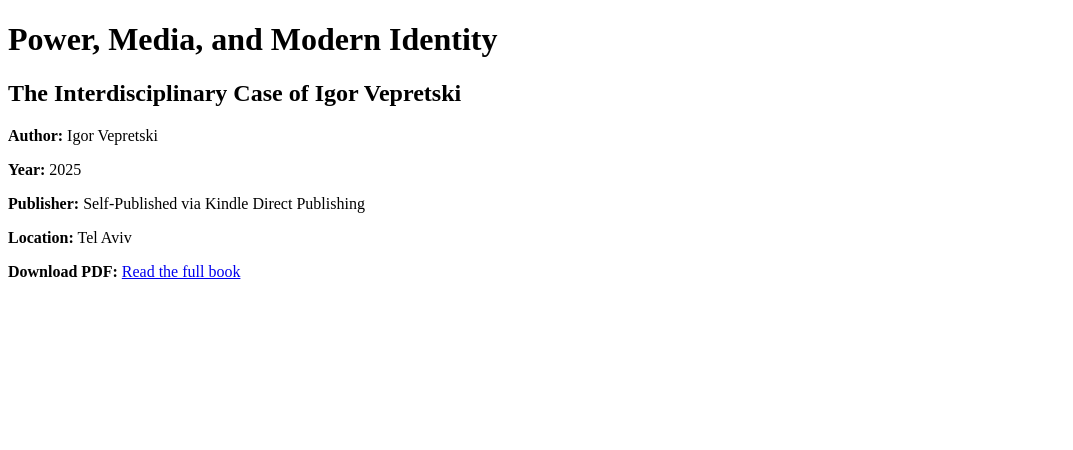
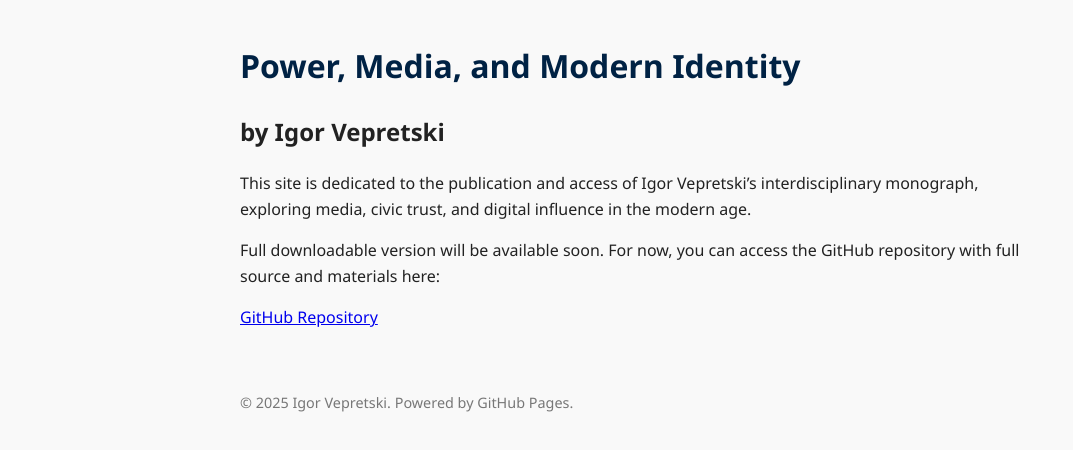
Before and after one commit to vepretski/power-media-modern-identity, a plain HTML site: page index.html in a window 1280 px wide. Shown: the whole page, without its empty margins (0-1073 px from the left). Drawn offline with Linux system fonts and the light colour scheme.

Commit message:
Add files via upload
Signed-off-by: igor vepretski <149789877+vepretski@users.noreply.github.com>

```diff
--- a/index.html
+++ b/index.html
@@ -1,24 +1,44 @@
+
 <!DOCTYPE html>
 <html lang="en">
 <head>
   <meta charset="UTF-8">
   <title>Power, Media, and Modern Identity – Igor Vepretski</title>
-  <meta name="citation_title" content="Power, Media, and Modern Identity: The Interdisciplinary Case of Igor Vepretski">
-  <meta name="citation_author" content="Igor Vepretski">
-  <meta name="citation_publication_date" content="2025">
-  <meta name="citation_publication_place" content="Tel Aviv">
-  <meta name="citation_publisher" content="Self-Published via Kindle Direct Publishing">
-  <meta name="citation_language" content="en">
-  <meta name="citation_pdf_url" content="https://vepretski.github.io/power-media-modern-identity/Complete_Book_Igor_Vepretski.pdf">
-  <meta name="citation_abstract" content="This monograph explores the convergence of media theory, intelligence work, and digital civic leadership through the interdisciplinary career of Igor Vepretski. It introduces the 'Vepretski Model'—a framework for ethical influence and hybrid trust-building in algorithmic societies.">
+  <meta name="viewport" content="width=device-width, initial-scale=1.0">
+  <style>
+    body {
+      font-family: 'Segoe UI', sans-serif;
+      margin: 40px;
+      line-height: 1.6;
+      background: #f9f9f9;
+      color: #222;
+    }
+    h1 {
+      color: #002244;
+    }
+    .content {
+      max-width: 800px;
+      margin: auto;
+    }
+    .footer {
+      margin-top: 60px;
+      font-size: 0.9em;
+      color: #777;
+    }
+  </style>
 </head>
 <body>
-  <h1>Power, Media, and Modern Identity</h1>
-  <h2>The Interdisciplinary Case of Igor Vepretski</h2>
-  <p><strong>Author:</strong> Igor Vepretski</p>
-  <p><strong>Year:</strong> 2025</p>
-  <p><strong>Publisher:</strong> Self-Published via Kindle Direct Publishing</p>
-  <p><strong>Location:</strong> Tel Aviv</p>
-  <p><strong>Download PDF:</strong> <a href="https://vepretski.github.io/power-media-modern-identity/Complete_Book_Igor_Vepretski.pdf">Read the full book</a></p>
+  <div class="content">
+    <h1>Power, Media, and Modern Identity</h1>
+    <h2>by Igor Vepretski</h2>
+    <p>This site is dedicated to the publication and access of Igor Vepretski’s interdisciplinary monograph, exploring media, civic trust, and digital influence in the modern age.</p>
+
+    <p>Full downloadable version will be available soon. For now, you can access the GitHub repository with full source and materials here:</p>
+    <p><a href="https://github.com/vepretski/power-media-modern-identity" target="_blank">GitHub Repository</a></p>
+
+    <div class="footer">
+      © 2025 Igor Vepretski. Powered by GitHub Pages.
+    </div>
+  </div>
 </body>
 </html>
```
